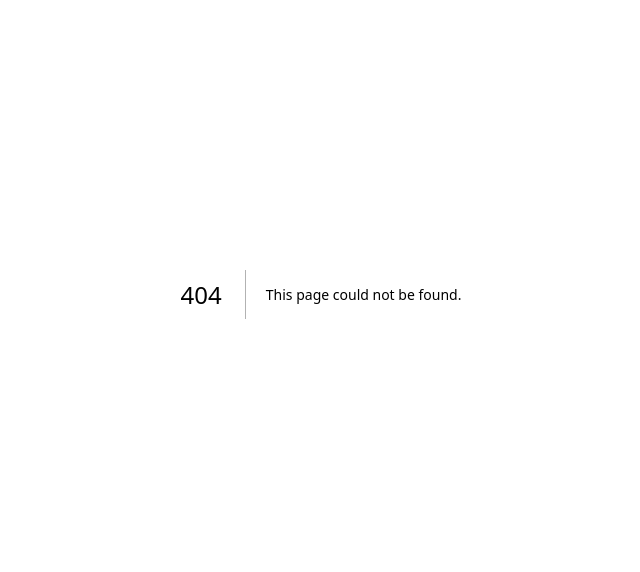
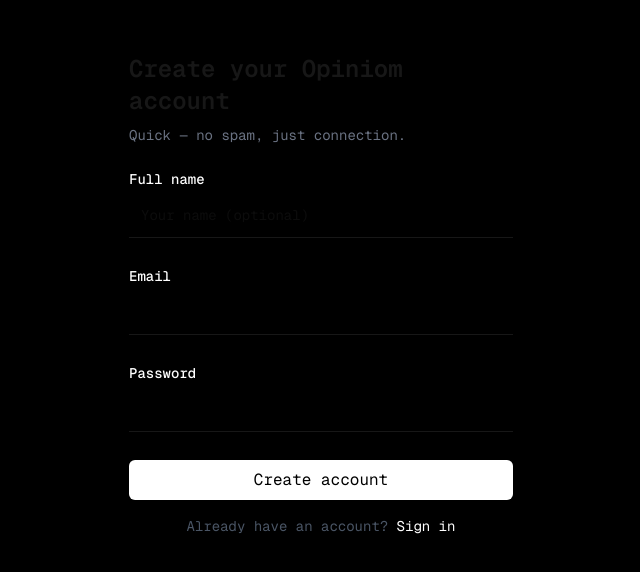
Before and after one commit to SaranSrini03/opiniom, a Next.js app in the folder apps/frontend/: page /auth/signup in a window 1280 px wide. Before the commit this address had no page. Shown: the part 106-678 px from the top of the page, without its empty margins (319-959 px from the left). Built offline with nearby package versions, Linux system fonts and the light colour scheme; no server answers.

Commit message:
added supabase and signup and login

```diff
--- /dev/null
+++ b/apps/frontend/app/auth/layout.tsx
@@ -0,0 +1,15 @@
+import React from 'react';
+
+
+export const metadata = {
+    title: 'Auth — Opiniom',
+};
+
+
+export default function AuthLayout({ children }: { children: React.ReactNode }) {
+    return (
+        <div className=" bg-black font-mono min-h-screen flex items-center justify-center  px-4">
+            <div className="w-full max-w-md">{children}</div>
+        </div>
+    );
+}
--- /dev/null
+++ b/apps/frontend/app/auth/login/page.tsx
@@ -0,0 +1,17 @@
+"use client";
+import React from 'react';
+import AuthForm from '../../components/AuthForm';
+
+
+export default function LoginPage() {
+    return (
+        <div className=" p-8 ">
+            <h1 className="text-2xl font-semibold mb-2">Welcome back to Opiniom</h1>
+            <p className="text-sm text-gray-500 mb-6">Sign in to continue</p>
+            <AuthForm mode="login" />
+            <p className="mt-4 text-sm text-center text-gray-600">
+                Don&apos;t have an account? <a href="/auth/signup" className="text-white">Sign up</a>
+            </p>
+        </div>
+    );
+}
--- /dev/null
+++ b/apps/frontend/app/auth/signup/page.tsx
@@ -0,0 +1,17 @@
+"use client";
+import React from 'react';
+import AuthForm from '../../components/AuthForm';
+
+
+export default function SignupPage() {
+    return (
+        <div className="p-8 rounded-lg shadow-md">
+            <h1 className="text-2xl font-semibold mb-2">Create your Opiniom account</h1>
+            <p className="text-sm text-gray-500 mb-6">Quick — no spam, just connection.</p>
+            <AuthForm mode="signup" />
+            <p className="mt-4 text-sm text-center text-gray-600">
+                Already have an account? <a href="/auth/login" className="text-white">Sign in</a>
+            </p>
+        </div>
+    );
+}
--- /dev/null
+++ b/apps/frontend/app/components/AuthForm.tsx
@@ -0,0 +1,96 @@
+'use client';
+
+
+import React, { useState } from 'react';
+import Input from './Input';
+import Button from './Button';
+import { supabase } from '../lib/supabaseClient';
+import { useRouter } from 'next/navigation';
+
+
+type AuthMode = 'login' | 'signup';
+export default function AuthForm({ mode }: { mode: AuthMode }) {
+    const router = useRouter();
+    const [email, setEmail] = useState('');
+    const [password, setPassword] = useState('');
+    const [name, setName] = useState('');
+    const [loading, setLoading] = useState(false);
+    const [error, setError] = useState<string | null>(null);
+    const [message, setMessage] = useState<string | null>(null);
+
+
+
+
+    const handleSubmit = async (e: React.FormEvent) => {
+        e.preventDefault();
+        setError(null);
+        setMessage(null);
+        setLoading(true);
+
+
+        try {
+            if (mode === 'signup') {
+                const { error } = await supabase.auth.signUp({
+                    email,
+                    password,
+                    options: {
+                        data: { name },
+                    },
+                });
+                if (error) throw error;
+                // In many Supabase setups an email confirmation is required.
+                setMessage('Signup successful — please check your email for confirmation if enabled.');
+            } else {
+                const { error } = await supabase.auth.signInWithPassword({ email, password });
+                if (error) throw error;
+                // On success, push to the home page (or dashboard)
+                router.push('/');
+            }
+        } catch (err: any) {
+            setError(err.message || 'Something went wrong');
+        } finally {
+            setLoading(false);
+        }
+    };
+
+    return (
+        <form onSubmit={handleSubmit} className="space-y-4 w-full max-w-md">
+            {mode === 'signup' && (
+                <Input
+                    label="Full name"
+                    value={name}
+                    onChange={(e) => setName(e.target.value)}
+                    placeholder="Your name (optional)"
+                />
+            )}
+
+
+            <Input
+                label="Email"
+                type="email"
+                value={email}
+                onChange={(e) => setEmail(e.target.value)}
+                required
+            />
+
+
+            <Input
+                label="Password"
+                type="password"
+                value={password}
+                onChange={(e) => setPassword(e.target.value)}
+                required
+                minLength={6}
+            />
+
+
+            {error && <p className="text-sm text-red-600">{error}</p>}
+            {message && <p className="text-sm text-green-600">{message}</p>}
+
+
+            <Button type="submit" loading={loading}>
+                {mode === 'signup' ? 'Create account' : 'Sign in'}
+            </Button>
+        </form>
+    );
+}
--- /dev/null
+++ b/apps/frontend/app/components/Button.tsx
@@ -0,0 +1,20 @@
+'use client';
+import React from 'react';
+
+
+type Props = React.ButtonHTMLAttributes<HTMLButtonElement> & {
+loading?: boolean;
+};
+
+
+export default function Button({ children, loading, disabled, ...props }: Props) {
+return (
+<button
+className={`w-full px-4 py-2 rounded-md text-black bg-white hover:bg-gray-300 cursor-pointer disabled:opacity-60`}
+disabled={disabled || loading}
+{...props}
+>
+{loading ? 'Please wait...' : children}
+</button>
+);
+}
--- /dev/null
+++ b/apps/frontend/app/components/Input.tsx
@@ -0,0 +1,22 @@
+'use client';
+import React from 'react';
+
+
+type InputProps = React.InputHTMLAttributes<HTMLInputElement> & {
+label?: string;
+error?: string | null;
+};
+
+
+export default function Input({ label, error, className = '', ...props }: InputProps) {
+return (
+<label className="block text-sm">
+{label && <div className="mb-1 font-medium text-white">{label}</div>}
+<input
+className={`w-full px-3 py-3 mb-3 border-b   bg-black/90 focus:outline-none   ${className}`}
+{...props}
+/>
+{error && <p className="mt-1 text-xs text-red-600">{error}</p>}
+</label>
+);
+}
--- /dev/null
+++ b/apps/frontend/app/lib/supabaseClient.ts
@@ -0,0 +1,17 @@
+import { createClient } from '@supabase/supabase-js';
+
+
+const supabaseUrl = process.env.NEXT_PUBLIC_SUPABASE_URL!;
+const supabaseAnonKey = process.env.NEXT_PUBLIC_SUPABASE_ANON_KEY!;
+
+
+if (!supabaseUrl || !supabaseAnonKey) {
+// helpful runtime guard during development
+console.warn('Missing NEXT_PUBLIC_SUPABASE_URL or NEXT_PUBLIC_SUPABASE_ANON_KEY');
+}
+
+
+export const supabase = createClient(supabaseUrl, supabaseAnonKey);
+
+
+export default supabase;
--- a/apps/frontend/app/page.tsx
+++ b/apps/frontend/app/page.tsx
@@ -1,6 +1,15 @@
-import Image from "next/image";
+"use client";
+import { useRouter } from 'next/navigation';
+export default function Home() {
+  const router = useRouter();
 
-export default function Home() {
+  const handleClickForSignup = () => {
+    router.push('/auth/signup'); // navigate to signup page
+  };
+
+  const handleClickForLogin = () => {
+    router.push('/auth/login'); // navigate to signup page
+  };
   return (
     <div className="min-h-screen bg-black font-mono flex flex-col">
       <main className="flex-grow flex flex-col items-center justify-center p-8">
@@ -18,11 +27,11 @@
 
           {/* Call to Action */}
           <div className="flex flex-col sm:flex-row gap-6 mb-20">
-            <button className="px-10 py-4 bg-white text-black text-lg font-medium  transition-all duration-300 hover:bg-gray-200 hover:scale-105 focus:outline-none focus:ring-2 focus:ring-offset-2 focus:ring-white cursor-pointer shadow-lg hover:shadow-xl active:scale-95">
+            <button onClick={handleClickForSignup} className="px-10 py-4 bg-white text-black text-lg font-medium  transition-all duration-300 hover:bg-gray-200 hover:scale-105 focus:outline-none focus:ring-2 focus:ring-offset-2 focus:ring-white cursor-pointer shadow-lg hover:shadow-xl active:scale-95">
               Get Started
             </button>
-            <button className="px-10 py-4 bg-black text-white text-lg font-medium    border-2 border-white transition-all duration-300 hover:bg-white hover:text-black focus:outline-none focus:ring-2 focus:ring-offset-2 focus:ring-white cursor-pointer shadow-lg hover:shadow-xl active:scale-95">
-              Learn More
+            <button onClick={handleClickForLogin} className="px-10 py-4 bg-black text-white text-lg font-medium    border-2 border-white transition-all duration-300 hover:bg-white hover:text-black focus:outline-none focus:ring-2 focus:ring-offset-2 focus:ring-white cursor-pointer shadow-lg hover:shadow-xl active:scale-95">
+              Welcome Back
             </button>
           </div>
         </div>
--- a/apps/frontend/eslint.config.mjs
+++ b/apps/frontend/eslint.config.mjs
@@ -19,6 +19,9 @@
       "build/**",
       "next-env.d.ts",
     ],
+    rules: {
+      "@typescript-eslint/no-explicit-any": "off",
+    }
   },
 ];
 
```
Also changed, not shown: package.json (+9 -3 lines), 1 other file (tests, documents, lock files or other folders).
